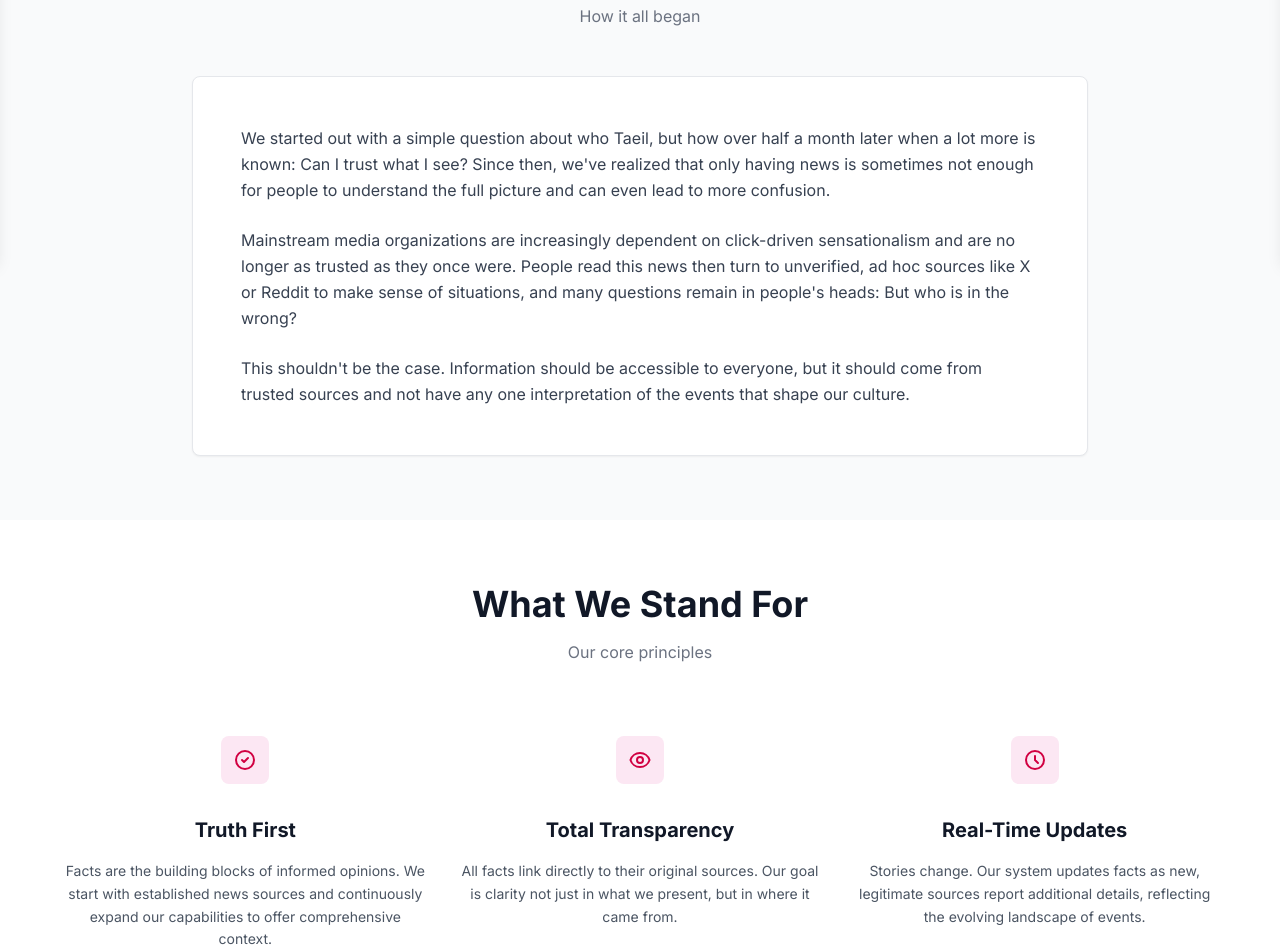
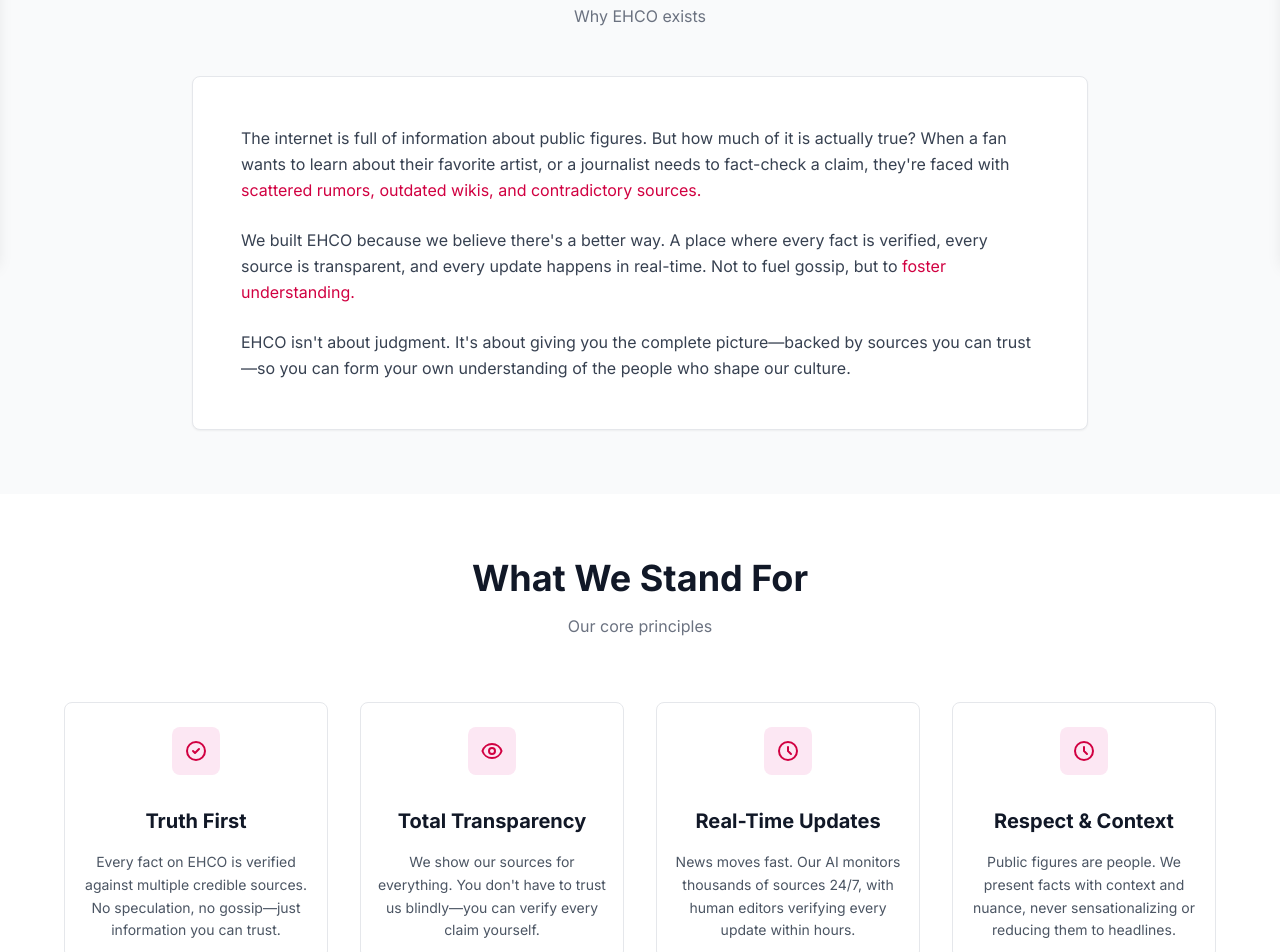
Before and after one commit to ehco-tech/ehco-web, a Next.js app: page /about-ehco in a window 1280 px wide. Shown: the part 540-1492 px from the top of the page. Built offline with nearby package versions, Linux system fonts and the light colour scheme; no server answers; the database is empty.

Commit message:
text + design edit

```diff
--- a/src/app/about-ehco/about-page-content.tsx
+++ b/src/app/about-ehco/about-page-content.tsx
@@ -59,17 +59,22 @@
             <section className="py-16 px-4">
                 <div className="max-w-4xl mx-auto">
                     <h2 className="text-4xl font-bold text-center mb-4 text-gray-900 dark:text-white">Our Story</h2>
-                    <p className="text-center text-gray-500 dark:text-gray-400 mb-12">How it all began</p>
+                    <p className="text-center text-gray-500 dark:text-gray-400 mb-12">Why EHCO exists</p>
 
                     <div className="bg-white dark:bg-[#1d1d1f] rounded-lg p-8 md:p-12 shadow-sm border border-gray-200 dark:border-gray-800">
                         <p className="text-gray-700 dark:text-gray-300 mb-6 leading-relaxed">
-                            We started out with a simple question about who Taeil, but how over half a month later when a lot more is known: Can I trust what I see? Since then, we&apos;ve realized that only having news is sometimes not enough for people to understand the full picture and can even lead to more confusion.
+                            The internet is full of information about public figures. But how much of it is actually true? When a fan
+                            wants to learn about their favorite artist, or a journalist needs to fact-check a claim, they&apos;re faced with
+                            <span className='text-key-color'> scattered rumors, outdated wikis, and contradictory sources.</span>
                         </p>
                         <p className="text-gray-700 dark:text-gray-300 mb-6 leading-relaxed">
-                            Mainstream media organizations are increasingly dependent on click-driven sensationalism and are no longer as trusted as they once were. People read this news then turn to unverified, ad hoc sources like X or Reddit to make sense of situations, and many questions remain in people&apos;s heads: But who is in the wrong?
+                            We built EHCO because we believe there&apos;s a better way. A place where every fact is verified, every
+                            source is transparent, and every update happens in real-time. Not to fuel gossip, but to
+                            <span className='text-key-color'> foster understanding.</span>
                         </p>
                         <p className="text-gray-700 dark:text-gray-300 leading-relaxed">
-                            This shouldn&apos;t be the case. Information should be accessible to everyone, but it should come from trusted sources and not have any one interpretation of the events that shape our culture.
+                            EHCO isn&apos;t about judgment. It&apos;s about giving you the complete picture—backed by sources you can trust
+                            —so you can form your own understanding of the people who shape our culture.
                         </p>
                     </div>
                 </div>
@@ -81,24 +86,28 @@
                     <h2 className="text-4xl font-bold text-center mb-4 text-gray-900 dark:text-white">What We Stand For</h2>
                     <p className="text-center text-gray-500 dark:text-gray-400 mb-16">Our core principles</p>
 
-                    <div className="grid md:grid-cols-3 gap-8">
+                    <div className="grid sm:grid-cols-2 lg:grid-cols-4 gap-8">
                         {/* Truth First */}
-                        <div className="text-center">
+                        <div className="text-center border border-gray-200 dark:border-gray-800 p-4 rounded-lg">
                             <div className="w-16 h-16 mx-auto mb-6 flex items-center justify-center">
                                 <div className="w-12 h-12 bg-pink-100 dark:bg-pink-900/30 rounded-lg flex items-center justify-center">
-                                    <svg className="w-6 h-6 text-key-color dark:text-pink-400" fill="none" stroke="currentColor" viewBox="0 0 24 24">
+                                    <svg className="w-6 h-6 text-key-color" fill="none" stroke="currentColor" viewBox="0 0 24 24">
                                         <path strokeLinecap="round" strokeLinejoin="round" strokeWidth={2} d="M9 12l2 2 4-4m6 2a9 9 0 11-18 0 9 9 0 0118 0z" />
                                     </svg>
                                 </div>
                             </div>
                             <h3 className="text-xl font-bold mb-4 text-gray-900 dark:text-white">Truth First</h3>
                             <p className="text-gray-600 dark:text-gray-400 text-sm leading-relaxed">
-                                Facts are the building blocks of informed opinions. We start with established news sources and continuously expand our capabilities to offer comprehensive context.
+                                Every fact on EHCO is
+                                verified against multiple
+                                credible sources. No
+                                speculation, no gossip—just
+                                information you can trust.
                             </p>
                         </div>
 
                         {/* Total Transparency */}
-                        <div className="text-center">
+                        <div className="text-center border border-gray-200 dark:border-gray-800 p-4 rounded-lg">
                             <div className="w-16 h-16 mx-auto mb-6 flex items-center justify-center">
                                 <div className="w-12 h-12 bg-pink-100 dark:bg-pink-900/30 rounded-lg flex items-center justify-center">
                                     <svg className="w-6 h-6 text-key-color dark:text-pink-400" fill="none" stroke="currentColor" viewBox="0 0 24 24">
@@ -109,12 +118,15 @@
                             </div>
                             <h3 className="text-xl font-bold mb-4 text-gray-900 dark:text-white">Total Transparency</h3>
                             <p className="text-gray-600 dark:text-gray-400 text-sm leading-relaxed">
-                                All facts link directly to their original sources. Our goal is clarity not just in what we present, but in where it came from.
+                                We show our sources for
+                                everything. You don&apos;t have to
+                                trust us blindly—you can
+                                verify every claim yourself.
                             </p>
                         </div>
 
                         {/* Real-Time Updates */}
-                        <div className="text-center">
+                        <div className="text-center border border-gray-200 dark:border-gray-800 p-4 rounded-lg">
                             <div className="w-16 h-16 mx-auto mb-6 flex items-center justify-center">
                                 <div className="w-12 h-12 bg-pink-100 dark:bg-pink-900/30 rounded-lg flex items-center justify-center">
                                     <svg className="w-6 h-6 text-key-color dark:text-pink-400" fill="none" stroke="currentColor" viewBox="0 0 24 24">
@@ -124,21 +136,32 @@
                             </div>
                             <h3 className="text-xl font-bold mb-4 text-gray-900 dark:text-white">Real-Time Updates</h3>
                             <p className="text-gray-600 dark:text-gray-400 text-sm leading-relaxed">
-                                Stories change. Our system updates facts as new, legitimate sources report additional details, reflecting the evolving landscape of events.
+                                News moves fast. Our AI
+                                monitors thousands of
+                                sources 24/7, with human
+                                editors verifying every update
+                                within hours.
                             </p>
                         </div>
-                    </div>
-                </div>
-            </section>
 
-            {/* Respect & Context Section */}
-            <section className="py-16 px-4">
-                <div className="max-w-4xl mx-auto">
-                    <div className="bg-white dark:bg-[#1d1d1f] rounded-lg p-8 md:p-12 shadow-sm border border-gray-200 dark:border-gray-800">
-                        <h3 className="text-2xl font-bold mb-4 text-gray-900 dark:text-white">Respect & Context</h3>
-                        <p className="text-gray-700 dark:text-gray-300 leading-relaxed">
-                            Public figures are human. We prioritize careful fact-checking above speed and aim to help users see the full picture before forming conclusions. Our goal is to reduce knee-jerk reactions and give people the tools to make well-informed decisions.
-                        </p>
+                        {/* Real-Time Updates */}
+                        <div className="text-center border border-gray-200 dark:border-gray-800 p-4 rounded-lg">
+                            <div className="w-16 h-16 mx-auto mb-6 flex items-center justify-center">
+                                <div className="w-12 h-12 bg-pink-100 dark:bg-pink-900/30 rounded-lg flex items-center justify-center">
+                                    <svg className="w-6 h-6 text-key-color dark:text-pink-400" fill="none" stroke="currentColor" viewBox="0 0 24 24">
+                                        <path strokeLinecap="round" strokeLinejoin="round" strokeWidth={2} d="M12 8v4l3 3m6-3a9 9 0 11-18 0 9 9 0 0118 0z" />
+                                    </svg>
+                                </div>
+                            </div>
+                            <h3 className="text-xl font-bold mb-4 text-gray-900 dark:text-white">Respect & Context</h3>
+                            <p className="text-gray-600 dark:text-gray-400 text-sm leading-relaxed">
+                                Public figures are people. We
+                                present facts with context
+                                and nuance, never
+                                sensationalizing or reducing
+                                them to headlines.
+                            </p>
+                        </div>
                     </div>
                 </div>
             </section>
@@ -173,27 +196,27 @@
             </section>
 
             {/* Our Impact Section */}
-            <section className="py-16 px-4 bg-white dark:bg-black">
+            <section className="py-16 px-4">
                 <div className="max-w-4xl mx-auto">
                     <h2 className="text-4xl font-bold text-center mb-4 text-gray-900 dark:text-white">Our Impact</h2>
                     <p className="text-center text-gray-500 dark:text-gray-400 mb-16">Building trust through transparency</p>
 
                     <div className="grid md:grid-cols-3 gap-8 mb-8">
-                        <div className="text-center bg-gray-50 dark:bg-[#1d1d1f] p-8 rounded-lg border border-gray-200 dark:border-gray-800">
+                        <div className="text-center bg-white dark:bg-[#1d1d1f] p-8 rounded-lg border border-gray-200 dark:border-gray-800">
                             <div className="text-4xl font-bold text-key-color mb-2">
                                 {statsData.totalFigures.toLocaleString()}
                             </div>
                             <p className="text-gray-600 dark:text-gray-400 text-sm">Total Figures</p>
                             <p className="text-gray-400 dark:text-gray-500 text-xs mt-1">across all profiles</p>
                         </div>
-                        <div className="text-center bg-gray-50 dark:bg-[#1d1d1f] p-8 rounded-lg border border-gray-200 dark:border-gray-800">
+                        <div className="text-center bg-white dark:bg-[#1d1d1f] p-8 rounded-lg border border-gray-200 dark:border-gray-800">
                             <div className="text-4xl font-bold text-key-color mb-2">
                                 {statsData.totalFacts >= 1000 ? `${(statsData.totalFacts / 1000).toFixed(0)}K+` : statsData.totalFacts}
                             </div>
                             <p className="text-gray-600 dark:text-gray-400 text-sm">verified facts</p>
                             <p className="text-gray-400 dark:text-gray-500 text-xs mt-1">in our database</p>
                         </div>
-                        <div className="text-center bg-gray-50 dark:bg-[#1d1d1f] p-8 rounded-lg border border-gray-200 dark:border-gray-800">
+                        <div className="text-center bg-white dark:bg-[#1d1d1f] p-8 rounded-lg border border-gray-200 dark:border-gray-800">
                             <div className="text-4xl font-bold text-key-color mb-2">24/7</div>
                             <p className="text-gray-600 dark:text-gray-400 text-sm">Monitoring</p>
                             <p className="text-gray-400 dark:text-gray-500 text-xs mt-1">round-the-clock tracking</p>
@@ -203,7 +226,7 @@
             </section>
 
             {/* How We Work Section */}
-            <section className="py-16 px-4">
+            {/* <section className="py-16 px-4">
                 <div className="max-w-4xl mx-auto">
                     <h2 className="text-4xl font-bold text-center mb-4 text-gray-900 dark:text-white">How We Work</h2>
                     <p className="text-center text-gray-500 dark:text-gray-400 mb-16">Each accuracy update is validated through multiple verification levels and credible representatives</p>
@@ -235,7 +258,7 @@
                         </div>
                     </div>
                 </div>
-            </section>
+            </section> */}
 
             {/* Our Journey Section */}
             <section className="py-16 px-4 bg-white dark:bg-black">
```
Also changed, not shown: src/app/how-we-work/page.tsx (+72 -63 lines).
